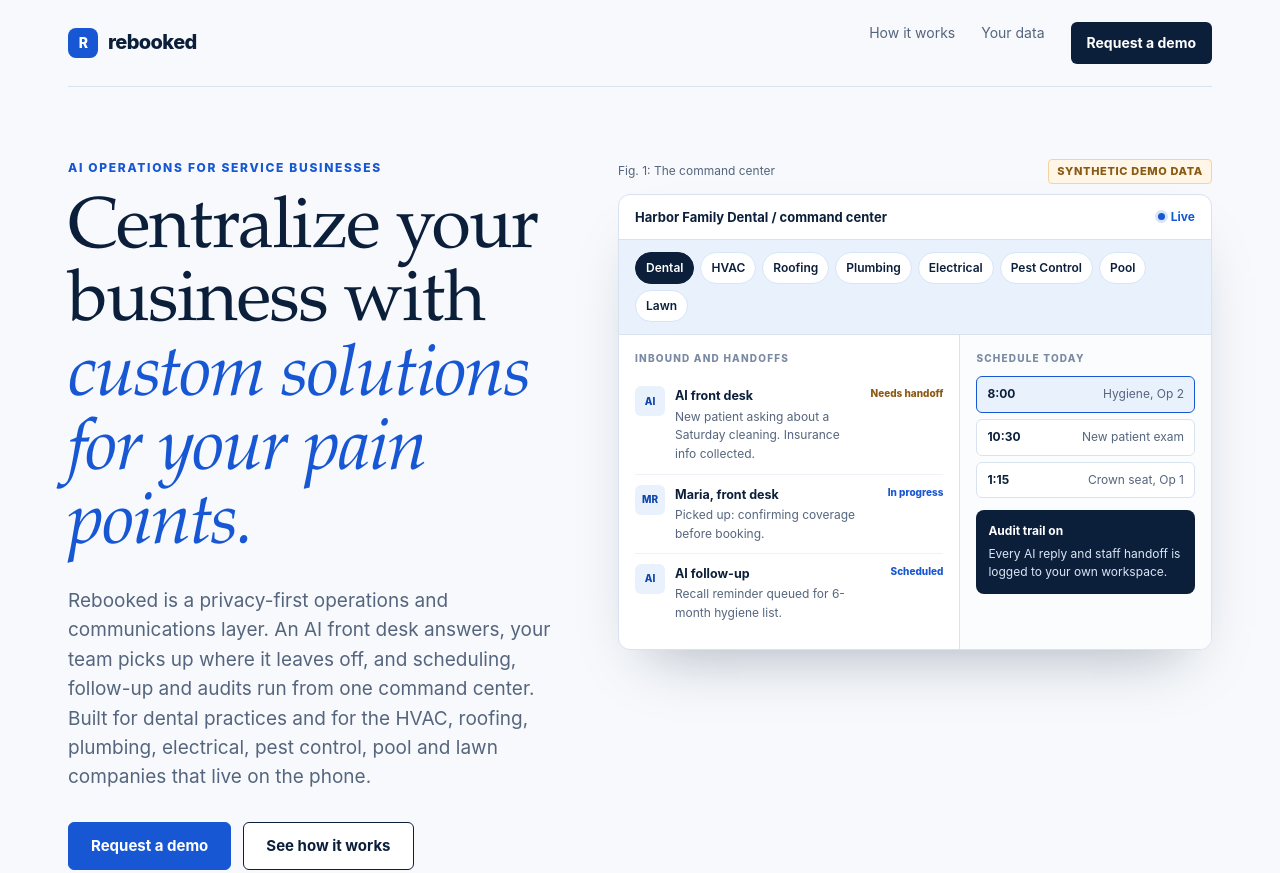
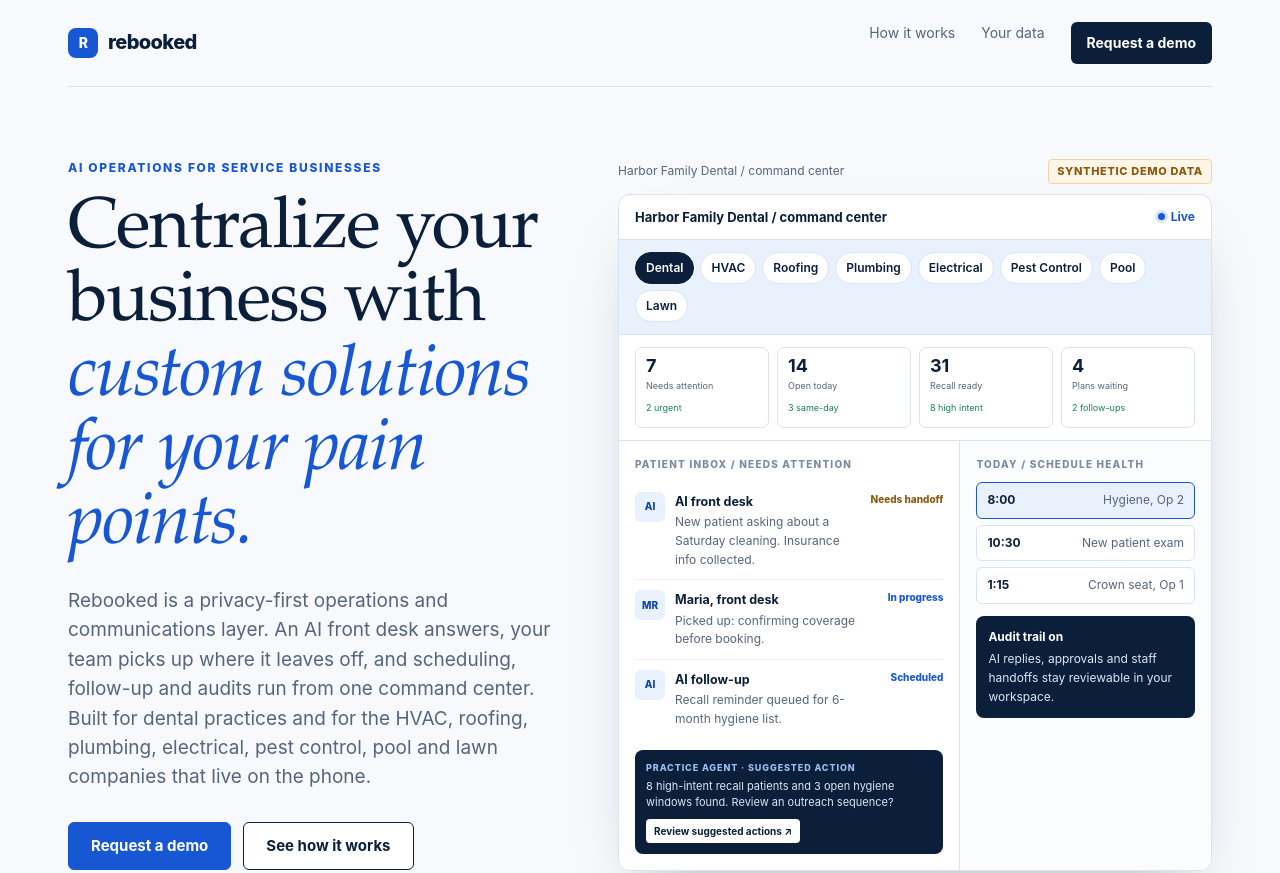
Before and after one commit to Bagelbuddy/rebookedco-site, a plain HTML site: page index.html in a window 1280 px wide. Shown: the top 873 px of the page. Drawn offline with Linux system fonts and the light colour scheme.

Commit message:
Upgrade homepage dental practice command center demo

```diff
--- a/index.html
+++ b/index.html
@@ -35,6 +35,7 @@
 .row b{font-size:12.5px;display:block}.row p{margin:2px 0 0;font-size:12px;color:var(--muted)}.st{font-size:10px;font-weight:800;color:var(--blue);white-space:nowrap}.st.w{color:#8a5a12}
 .slot{display:flex;justify-content:space-between;font-size:12px;padding:8px 10px;border:1px solid var(--line);border-radius:6px;margin-bottom:6px;background:#fff}.slot span{color:var(--muted)}.slot.new{border-color:var(--blue);background:var(--ice)}
 .owned{margin-top:12px;background:var(--navy);color:#dbe6f6;border-radius:8px;padding:12px;font-size:12px}.owned b{color:#fff;display:block;margin-bottom:4px}
+.practicebar{display:grid;grid-template-columns:repeat(4,1fr);gap:8px;padding:12px 16px;border-bottom:1px solid var(--line);background:#fff}.metric{border:1px solid var(--line);border-radius:7px;padding:9px 10px}.metric b{display:block;font-size:18px;line-height:1}.metric span{display:block;color:var(--muted);font-size:9px;margin-top:4px}.metric em{font-style:normal;color:#16815c;font-size:9px}.agent{margin-top:12px;background:var(--navy);color:#dbe6f6;border-radius:8px;padding:11px;font-size:11px;line-height:1.45}.agent small{display:block;color:#9cc0f5;text-transform:uppercase;letter-spacing:.1em;font-size:9px;font-weight:800;margin-bottom:5px}.agent p{margin:0}.agent button{margin-top:8px;border:0;border-radius:4px;background:#fff;color:var(--navy);padding:6px 8px;font:700 10px var(--sans)}
 /* Sections */
 .verticals{border-top:1px solid var(--line);border-bottom:1px solid var(--line);padding:22px 0;display:flex;flex-wrap:wrap;gap:10px 28px;font-size:14px;color:var(--muted)}.verticals b{color:var(--ink)}
 .sec{padding:96px 0;display:grid;grid-template-columns:.75fr 1.25fr;gap:72px}
@@ -55,7 +56,7 @@ input:focus,select:focus,textarea:focus{outline:3px solid var(--ice-2);border-co
 .msg{margin-top:16px;padding:14px;border-radius:8px;font-size:14px}.msg.ok{background:var(--ice);border:1px solid var(--blue);color:var(--navy)}.msg.err{background:#fff4f2;border:1px solid #e3a59a;color:#7a2416}
 footer{border-top:1px solid var(--line);padding:26px 0 40px;font-size:13px;color:var(--muted);display:flex;justify-content:space-between;gap:20px;flex-wrap:wrap}
 @media(max-width:960px){.hero,.sec,.formgrid{grid-template-columns:1fr;gap:40px}.hero{padding:48px 0}.sec,.formwrap{padding:64px 0}.cols3{grid-template-columns:1fr}.nav a:not(.cta){display:none}}
-@media(max-width:640px){.shell{padding:0 18px}.appgrid{grid-template-columns:1fr}.col+.col{border-left:0;border-top:1px solid var(--line)}.fields{grid-template-columns:1fr}form{padding:20px}.byline{flex-direction:column}.btn{width:100%}}
+@media(max-width:640px){.shell{padding:0 18px}.appgrid{grid-template-columns:1fr}.practicebar{grid-template-columns:repeat(2,1fr)}.col+.col{border-left:0;border-top:1px solid var(--line)}.fields{grid-template-columns:1fr}form{padding:20px}.byline{flex-direction:column}.btn{width:100%}}
 </style>
 </head>
 <body>
@@ -76,30 +77,17 @@ footer{border-top:1px solid var(--line);padding:26px 0 40px;font-size:13px;color
     <div class="byline"><div><b>Company-owned data</b>Records stay with the practice or company by design.</div><div><b>Human handoffs</b>AI routes; your people decide.</div></div>
   </div>
 
-  <figure class="figure" aria-label="Command center product visual with synthetic demo data">
-    <div class="figcap"><span>Fig. 1: The command center</span><span class="tag">Synthetic demo data</span></div>
+  <figure class="figure" aria-label="Dental practice command center with synthetic demo data">
+    <div class="figcap"><span>Harbor Family Dental / command center</span><span class="tag">Synthetic demo data</span></div>
     <div class="app">
       <div class="apphead"><strong id="cc-name">Harbor Family Dental / command center</strong><span class="live">Live</span></div>
       <div class="chips" role="group" aria-label="Preview a business type">
-        <button class="chip" type="button" data-v="Dental" aria-pressed="true">Dental</button>
-        <button class="chip" type="button" data-v="HVAC" aria-pressed="false">HVAC</button>
-        <button class="chip" type="button" data-v="Roofing" aria-pressed="false">Roofing</button>
-        <button class="chip" type="button" data-v="Plumbing" aria-pressed="false">Plumbing</button>
-        <button class="chip" type="button" data-v="Electrical" aria-pressed="false">Electrical</button>
-        <button class="chip" type="button" data-v="Pest Control" aria-pressed="false">Pest Control</button>
-        <button class="chip" type="button" data-v="Pool Service" aria-pressed="false">Pool</button>
-        <button class="chip" type="button" data-v="Lawn Care" aria-pressed="false">Lawn</button>
+        <button class="chip" type="button" data-v="Dental" aria-pressed="true">Dental</button><button class="chip" type="button" data-v="HVAC" aria-pressed="false">HVAC</button><button class="chip" type="button" data-v="Roofing" aria-pressed="false">Roofing</button><button class="chip" type="button" data-v="Plumbing" aria-pressed="false">Plumbing</button><button class="chip" type="button" data-v="Electrical" aria-pressed="false">Electrical</button><button class="chip" type="button" data-v="Pest Control" aria-pressed="false">Pest Control</button><button class="chip" type="button" data-v="Pool Service" aria-pressed="false">Pool</button><button class="chip" type="button" data-v="Lawn Care" aria-pressed="false">Lawn</button>
       </div>
+      <div class="practicebar"><div class="metric"><b>7</b><span>Needs attention</span><em>2 urgent</em></div><div class="metric"><b>14</b><span>Open today</span><em>3 same-day</em></div><div class="metric"><b>31</b><span>Recall ready</span><em>8 high intent</em></div><div class="metric"><b>4</b><span>Plans waiting</span><em>2 follow-ups</em></div></div>
       <div class="appgrid">
-        <div class="col">
-          <p class="h">Inbound and handoffs</p>
-          <div id="cc-rows"></div>
-        </div>
-        <div class="col">
-          <p class="h">Schedule today</p>
-          <div id="cc-slots"></div>
-          <div class="owned"><b>Audit trail on</b>Every AI reply and staff handoff is logged to your own workspace.</div>
-        </div>
+        <div class="col"><p class="h">Patient inbox / needs attention</p><div id="cc-rows"></div><div class="agent"><small>Practice agent · suggested action</small><p>8 high-intent recall patients and 3 open hygiene windows found. Review an outreach sequence?</p><button type="button">Review suggested actions ↗</button></div></div>
+        <div class="col"><p class="h">Today / schedule health</p><div id="cc-slots"></div><div class="owned"><b>Audit trail on</b>AI replies, approvals and staff handoffs stay reviewable in your workspace.</div></div>
       </div>
     </div>
   </figure>
```
